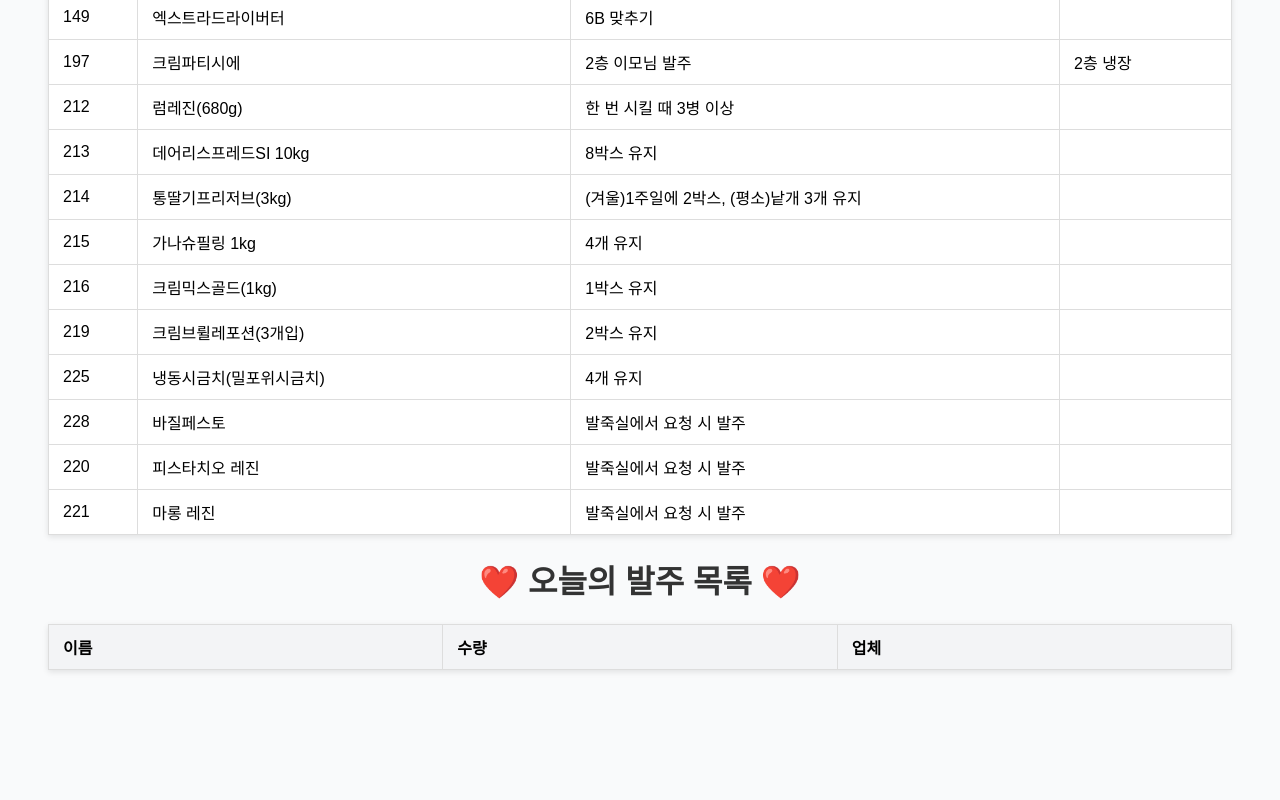
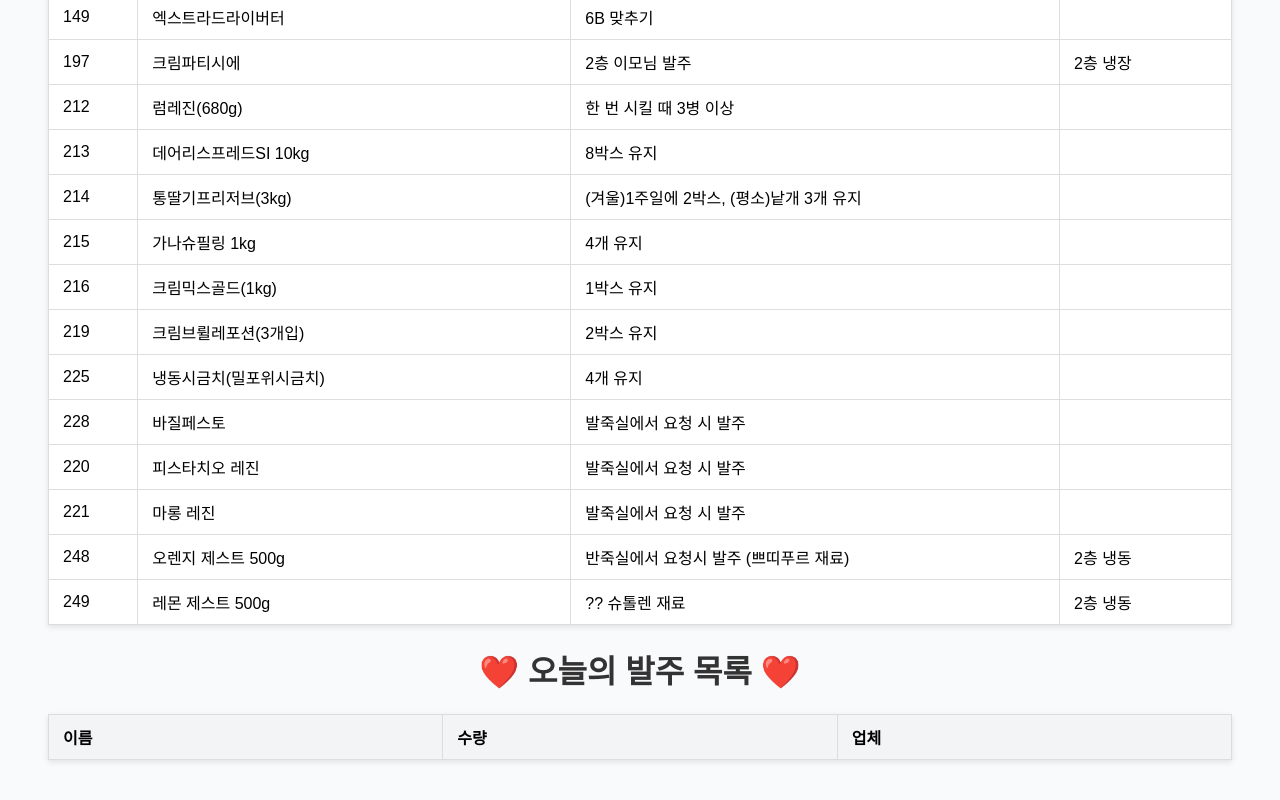
Before and after one commit to crtEvent/warehouse-inventory, a plain HTML site: page friday.html in a window 1280 px wide. Shown: the part 820-1620 px from the top of the page. Before the commit the page ends 1538 px from the top, so only its background shows below. Drawn offline with Linux system fonts and the light colour scheme.

Commit message:
Update item

```diff
--- a/row_data.js
+++ b/row_data.js
@@ -611,10 +611,10 @@ const data = [
   {
     id: 78,
     item_name: "식용유",
-    supplier: "지엔",
-    order_rule: "4개 이하일 때 8개 맞추기 (주말엔 무조건 8개 맞추기)",
-    location: "",
-    order_cell: "#orderSheetGnfs2 tr:nth-child(12) th:nth-child(3)",
+    supplier: "누리",
+    order_rule: "수요일 12개 이상 맞추",
+    location: "",
+    order_cell: "",
   },
   {
     id: 79,
@@ -1913,4 +1913,20 @@ const data = [
     location: "",
     order_cell: "#orderSheetGnfs3 tr:nth-child(32) th:nth-child(3)",
   },
+  {
+    id: 248,
+    item_name: "오렌지 제스트 500g",
+    supplier: "선인",
+    order_rule: "반죽실에서 요청시 발주 (쁘띠푸르 재료)",
+    location: "2층 냉동",
+    order_cell: "",
+  },
+  {
+    id: 249,
+    item_name: "레몬 제스트 500g",
+    supplier: "선인",
+    order_rule: "?? 슈톨렌 재료",
+    location: "2층 냉동",
+    order_cell: "",
+  },
 ];
--- a/supplier_data.js
+++ b/supplier_data.js
@@ -25,13 +25,13 @@ const gnfs_well = makeSupplierData(
   ]
 );
 
-const noori = makeSupplierData(data, [150, 151, 52]);
+const noori = makeSupplierData(data, [78, 150, 151, 52]);
 
 const sunin = makeSupplierData(
   data,
   [
     241, 242, 141, 142, 143, 144, 145, 245, 246, 146, 147, 149, 197, 212, 213, 214, 215, 216,
-    219, 225, 228, 220, 221,
+    219, 225, 228, 220, 221, 248, 249
   ]
 );
 
```
Also changed, not shown: order.html (+0 -8 lines).
